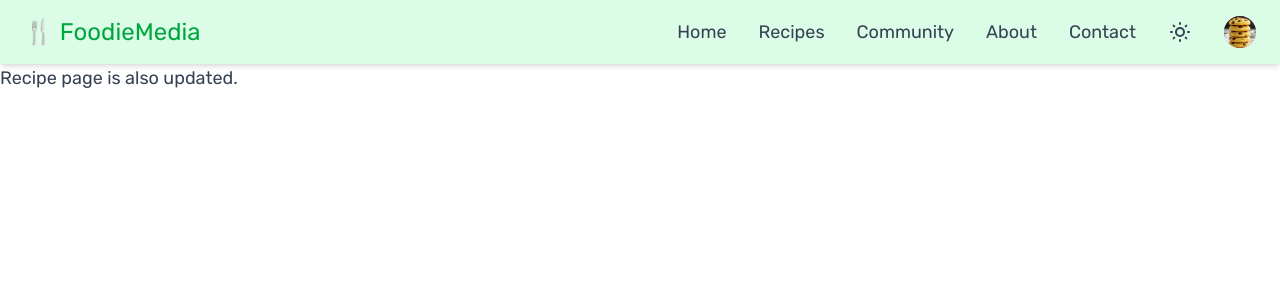
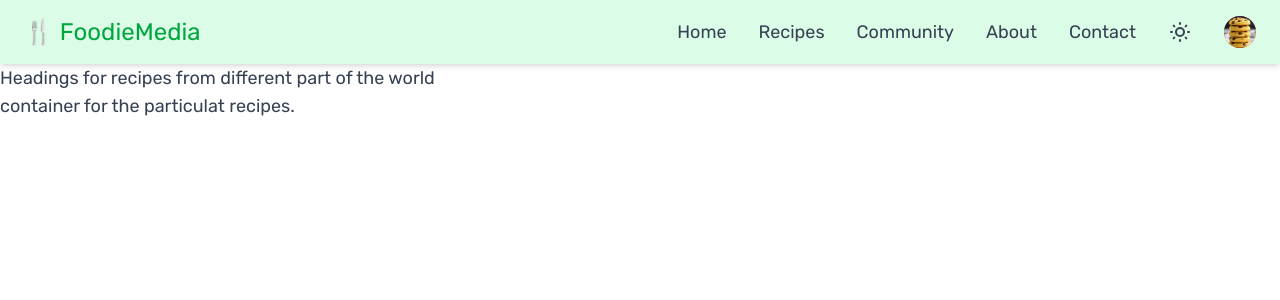
Before and after one commit to shiba-murmu/Discover-your-recipe, a React (Vite) app in the folder frontend/: page /recipe-post in a window 1280 px wide. Shown: the top 300 px of the page. Built offline with nearby package versions, Linux system fonts and the light colour scheme.

Commit message:
trying to design the recipe page..

```diff
--- a/frontend/src/pages/Recipes/Recipes_post.jsx
+++ b/frontend/src/pages/Recipes/Recipes_post.jsx
@@ -4,7 +4,13 @@ function Recipes_post() {
   return (
     <>
         <div className='mt-17 md:mt-16'>
-            Recipe page is also updated.
+            <div>
+                Headings for recipes from different part of the world
+            </div>
+            <div>
+                container for the particulat recipes.
+            </div>
+
         </div>
     </>
   )
```
